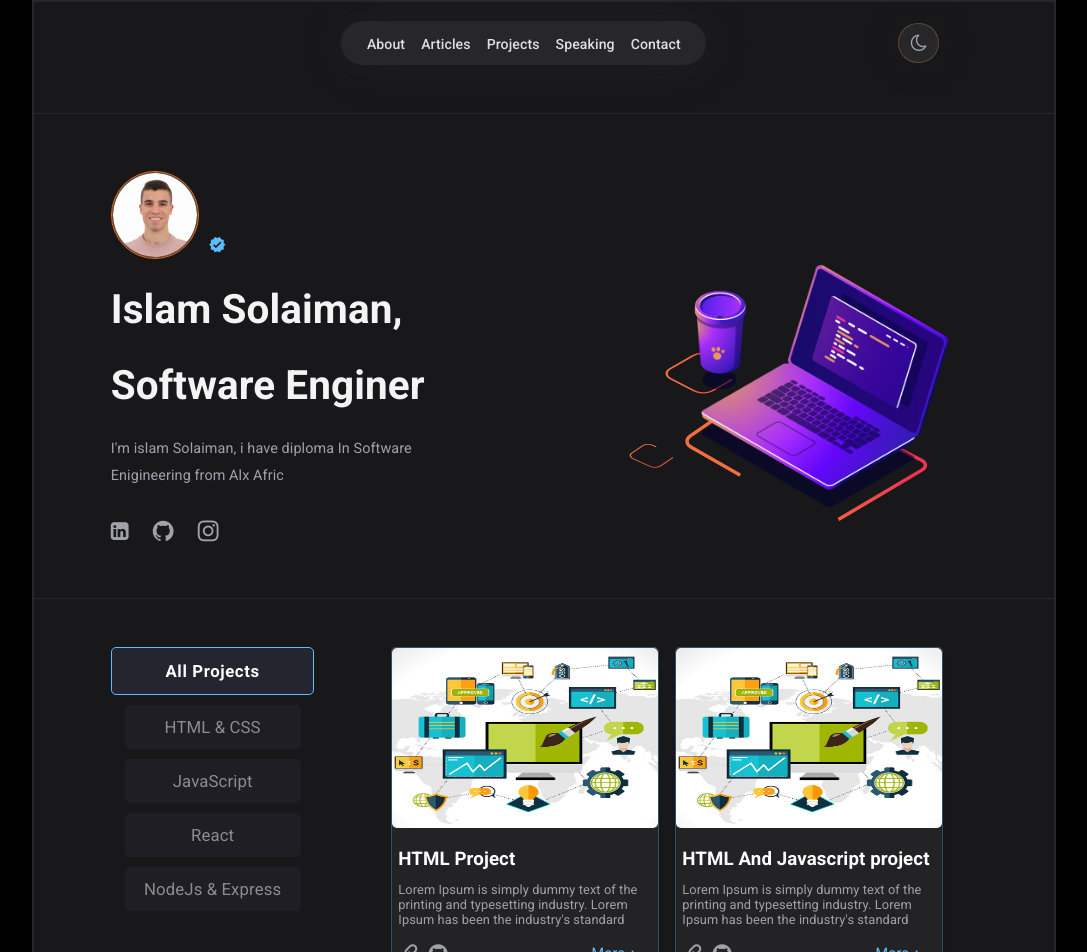
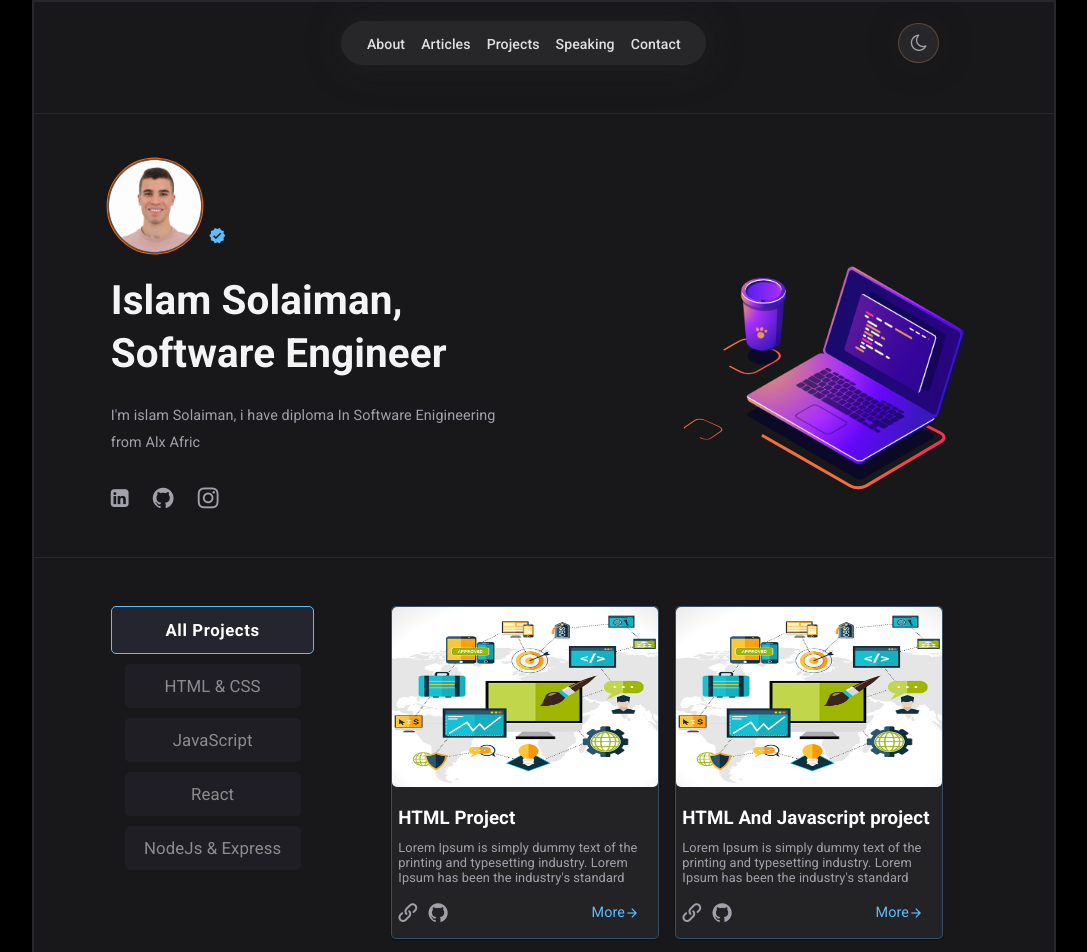
Before and after one commit to islam-solaiman/Portfolio-Website, a React (Create React App) app: page / in a window 1280 px wide. Shown: the top 952 px of the page, without its empty margins (96-1183 px from the left). Built offline with nearby package versions, Linux system fonts and the light colour scheme.

Commit message:
Site Animation

```diff
--- a/package.json
+++ b/package.json
@@ -7,6 +7,7 @@
     "@testing-library/jest-dom": "^5.17.0",
     "@testing-library/react": "^13.4.0",
     "@testing-library/user-event": "^13.5.0",
+    "framer-motion": "^11.3.2",
     "lottie-react": "^2.4.0",
     "react": "^18.2.0",
     "react-dom": "^18.2.0",
--- a/src/componnets/2-hero/Hero.js
+++ b/src/componnets/2-hero/Hero.js
@@ -1,30 +1,56 @@
-import React from 'react'
-import  './hero.css'
+import "./hero.css";
 import Lottie from "lottie-react";
 import developerAnimation from "../../animation/developer1.json";
+import { useRef } from "react";
+import { motion } from "framer-motion";
 
 export default function Hero() {
+  const lottieRef = useRef();
+
   return (
-    <section className='hero flex' >
-      <div className='left-section '>
-        <div className='parent-avatar flex'>
-          <img src="./me.png" className="avatar" alt="me"/>
-          <div className='icon-verified'></div>
+    <section className="hero flex">
+      <div className="left-section ">
+        <div className="parent-avatar flex">
+          <motion.img
+            initial={{ transform: "scale(0)" }}
+            animate={{ transform: "scale(1.1)" }}
+            transition={{ damping: 6, type: "spribg", stiffness: 100 }}
+            src="./me.png"
+            className="avatar"
+            alt="me"
+          />
+          <div className="icon-verified"></div>
         </div>
-        <h3 className='title'>Islam Solaiman,</h3>
-        <h3 className='title'>Software Enginer</h3>
-        <p className='sub-title'>I'm islam Solaiman, i have diploma In Software Enigineering from Alx Afric</p>
-        <div className='all-icons flex'>
-          <div className='icon icon-linkedin-square'></div>
-          <div className='icon icon-github'></div>
-          <div className='icon icon-instagram'></div>
+        <motion.h3
+          initial={{ opacity: 0 }}
+          animate={{ opacity: 1 }}
+          transition={{ duration: 2 }}
+          className="title"
+        >
+          Islam Solaiman, Software Engineer
+        </motion.h3>
+        <p className="sub-title">
+          I'm islam Solaiman, i have diploma In Software Enigineering from Alx
+          Afric
+        </p>
+        <div className="all-icons flex">
+          <div className="icon icon-linkedin-square"></div>
+          <div className="icon icon-github"></div>
+          <div className="icon icon-instagram"></div>
         </div>
       </div>
-      <div className='right-section animation'>
-            <Lottie
-            animationData={developerAnimation}
-          />
+      <div className="right-section animation">
+        <Lottie
+          lottieRef={lottieRef}
+          className=""
+          onLoadedImages={() => {
+            // @ts-ignore
+            // https://lottiereact.com/
+            lottieRef.current.setSpeed(0.5);
+          }}
+          animationData={developerAnimation}
+        />
       </div>
     </section>
-  )
+  );
 }
--- a/src/componnets/2-hero/hero.css
+++ b/src/componnets/2-hero/hero.css
@@ -20,6 +20,7 @@ section .hero{
 section.hero .parent-avatar.flex{
     align-items: end;
     gap: 0.6rem;
+    min-height: 88px;
 }
 
 section.hero .left-section {
--- a/src/componnets/3-main/Main.js
+++ b/src/componnets/3-main/Main.js
@@ -1,63 +1,95 @@
-import React, { useState } from 'react'
-import  './main.css'
-import { myProjects } from './myProjects';
+import React, { useState } from "react";
+import "./main.css";
+import { myProjects } from "./myProjects";
+import { AnimatePresence, motion } from "framer-motion";
 
 export default function Main() {
   const [isActive, setIsActive] = useState("all");
   const [arr, setArr] = useState(myProjects);
 
-  const  handleClick = (buttonCategory) => {
+  const handleClick = (buttonCategory) => {
     setIsActive(buttonCategory);
     const newArr = myProjects.filter((item) => {
       const categ_item = item.category.filter((i) => {
-
-          return i === buttonCategory}
-      )
-        return categ_item[0] === buttonCategory
-      })
+        return i === buttonCategory;
+      });
+      return categ_item[0] === buttonCategory;
+    });
     setArr(newArr);
-    }
+  };
 
   return (
-    <main className='flex'>
-      <section className='flex left-section'>
-        <button onClick={()=>{setIsActive("all"); setArr(myProjects)}} className={isActive === "all"? "active" : ""}>All Projects</button>
-        <button onClick={()=> handleClick("HTML & CSS")}
-          className={isActive === "HTML & CSS" ? "active" : ""}>HTML & CSS</button>
-        <button onClick={()=> handleClick("JavaScript")}
-        className={isActive === "JavaScript" ? "JavaScript" : ""}>JavaScript</button>
-        <button onClick={()=> handleClick("React")} className={isActive === "React" ? "active" : ""}>React</button>
-        <button onClick={()=> handleClick("NodeJs & Express")} className={isActive === "NodeJs & Express" ? "active" : ""}>NodeJs & Express</button>
+    <main className="flex">
+      <section className="flex left-section">
+        <button
+          onClick={() => {
+            setIsActive("all");
+            setArr(myProjects);
+          }}
+          className={isActive === "all" ? "active" : ""}
+        >
+          All Projects
+        </button>
+        <button
+          onClick={() => handleClick("HTML & CSS")}
+          className={isActive === "HTML & CSS" ? "active" : ""}
+        >
+          HTML & CSS
+        </button>
+        <button
+          onClick={() => handleClick("JavaScript")}
+          className={isActive === "JavaScript" ? "active" : ""}
+        >
+          JavaScript
+        </button>
+        <button
+          onClick={() => handleClick("React")}
+          className={isActive === "React" ? "active" : ""}
+        >
+          React
+        </button>
+        <button
+          onClick={() => handleClick("NodeJs & Express")}
+          className={isActive === "NodeJs & Express" ? "active" : ""}
+        >
+          NodeJs & Express
+        </button>
       </section>
 
-      <section className='flex right-section'>
-
+      <section className="flex right-section">
+        <AnimatePresence>
           {arr.map((item) => {
             return (
-    <article className='card'>
-    <img src={item.imgPath} alt={item.title}/>
-    <div style={{width:"266px"}} className='box'>
-      <h1 classname='title'>
-        {item.title}
-      </h1>
-      <p className='sub-title'>
-        {item.summery}
-      </p>
-      <div className='flex icons'>
-        <div style={{gap: "11px"}} className='flex'>
-          <div className='icon-link'></div>
-          <div className='icon-github'></div>
+              <motion.article
+              layout
+              initial={{ transform: "scale(0.4)" }}
+              animate={{ transform: "scale(1)" }}
+              transition={{ type: "spring", damping: 8, stiffness: 30 }}
+              key={item.imgPath}
+              className="card">
+                <img src={item.imgPath} alt={item.title} />
+                <div style={{ width: "266px" }} className="box">
+                  <h1 classname="title">{item.title}</h1>
+                  <p className="sub-title">{item.summery}</p>
+                  <div className="flex icons">
+                    <div style={{ gap: "11px" }} className="flex">
+                      <div className="icon-link"></div>
+                      <div className="icon-github"></div>
                     </div>
-        <a className='link flex' href="#" >
+                    <a className="link flex" href="#">
                       More
-          <span style={{alignSelf: "end"}} className='icon-arrow_forward'></span>
+                      <span
+                        style={{ alignSelf: "end" }}
+                        className="icon-arrow_forward"
+                      ></span>
                     </a>
                   </div>
                 </div>
-  </article>
-  )
+              </motion.article>
+            );
           })}
+        </AnimatePresence>
       </section>
     </main>
-  )
+  );
 }
--- a/src/index.js
+++ b/src/index.js
@@ -2,6 +2,7 @@ import React from 'react';
 import ReactDOM from 'react-dom/client';
 import './index.css';
 import App from './App';
+
 
 
 const root = ReactDOM.createRoot(document.getElementById('root'));
```
Also changed, not shown: 1 other file (tests, documents, lock files or other folders). Lines whose indentation alone changed are shown as unchanged.
